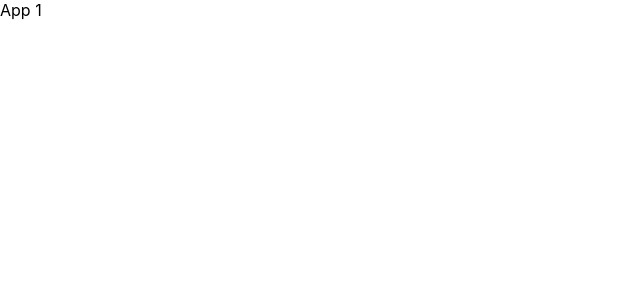
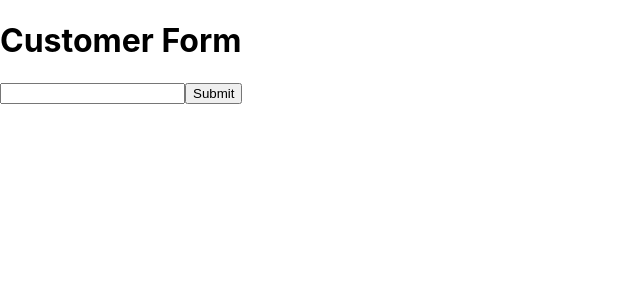
Before and after one commit to mydatahack/react-my-playground, a React (Create React App) app: page / in a window 1280 px wide. Shown: the top 300 px of the page, without its empty margins (0-640 px from the left). Built offline with nearby package versions, Linux system fonts and the light colour scheme.

Commit message:
Add formik basic form

```diff
--- a/src/App.tsx
+++ b/src/App.tsx
@@ -1,3 +1,10 @@
 import './App.css'
 
-export const App = () => <div>App 1</div>
+import { CustomerInfoForm } from './components/CustomerInfoForm'
+
+export const App = () => (
+  <>
+    <h1>Customer Form</h1>
+    <CustomerInfoForm />
+  </>
+)
--- /dev/null
+++ b/src/components/CustomerInfoForm.tsx
@@ -0,0 +1,33 @@
+import { Field, Form, Formik, FormikProps } from 'formik'
+import { useCallback } from 'react'
+import { CustomerInfoFormValues } from './CustomerInfoForm.types'
+
+const initialValues = {
+  firstName: '',
+  lastName: '',
+  email: '',
+  phone: '',
+  addressStreet: '',
+  addressState: '',
+  addressCountry: '',
+}
+
+export const CustomerInfoForm = () => {
+  const onSubmit = useCallback((values: CustomerInfoFormValues) => {
+    alert(`Submitted form with: ${JSON.stringify(values)}`)
+  }, [])
+
+  return (
+    <Formik<CustomerInfoFormValues>
+      initialValues={initialValues}
+      onSubmit={onSubmit}
+    >
+      {(props: FormikProps<CustomerInfoFormValues>) => (
+        <Form>
+          <Field type="text" name="firstName" id="firstName" />
+          <button type="submit">Submit</button>
+        </Form>
+      )}
+    </Formik>
+  )
+}
```
Also changed, not shown: src/components/CustomerInfoForm.types.ts (added, +9 -0 lines).
